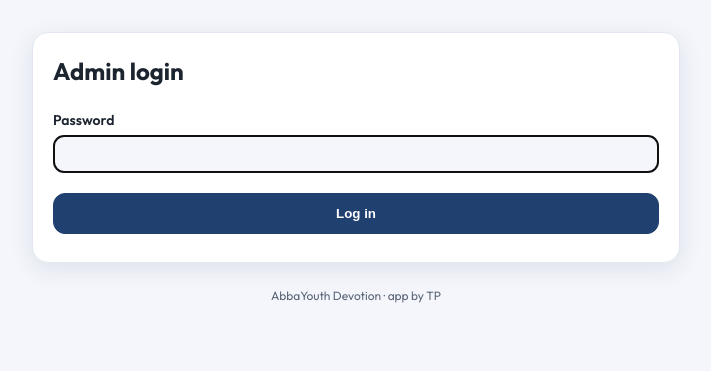
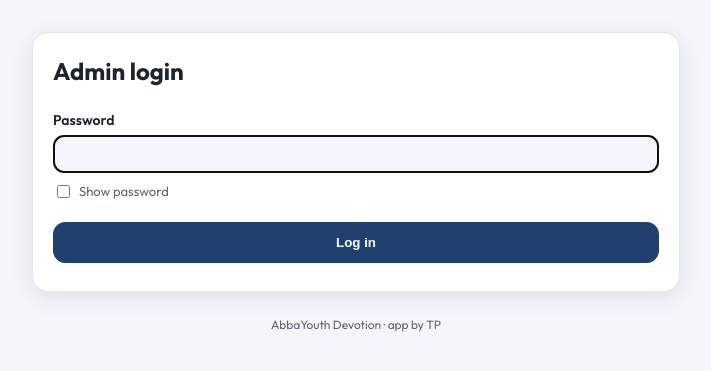
Before and after one commit to Bitha17/ay-devo-pdf-generator, a Flask app: page /admin/login in a window 1280 px wide. Shown: the part 65-436 px from the top of the page, without its empty margins (284-995 px from the left). Run offline with Flask 3, Linux system fonts and the light colour scheme; parts of the project's set-up code (start-up, migrations or seed data) failed here and were passed over.

Commit message:
feat: show-password checkbox on login; style admin text inputs
Replace the eye/monkey emoji toggle with a 'Show password' checkbox whose label stays constant (nothing swaps or shifts). Also style text inputs to match the other form fields.

Co-Authored-By: Claude Opus 4.8 (1M context) <noreply@anthropic.com>

```diff
--- a/static/style.css
+++ b/static/style.css
@@ -319,7 +319,7 @@ body {
   box-shadow: var(--shadow);
 }
 label { display: block; font-weight: 600; font-size: 14px; margin: 12px 0 4px; }
-input[type="file"], input[type="datetime-local"], input[type="password"] {
+input[type="text"], input[type="file"], input[type="datetime-local"], input[type="password"] {
   width: 100%;
   padding: 10px;
   border: 1px solid var(--border);
@@ -359,6 +359,19 @@ input[type="file"], input[type="datetime-local"], input[type="password"] {
   padding: 10px;
 }
 
+/* ---- "Show password" checkbox ---- */
+.pwshow {
+  display: flex;
+  align-items: center;
+  gap: 6px;
+  margin-top: 8px;
+  font-weight: 400;
+  font-size: 13px;
+  color: var(--muted);
+  cursor: pointer;
+}
+.pwshow input { width: auto; }
+
 .flash {
   background: #1f9d5522;
   color: #1f9d55;
--- a/templates/admin_login.html
+++ b/templates/admin_login.html
@@ -5,8 +5,17 @@
   <h2 style="margin-top:0">Admin login</h2>
   <form method="post">
     <label>Password</label>
-    <input type="password" name="password" autofocus required>
+    <input type="password" name="password" id="pw" autofocus required>
+    <label class="pwshow"><input type="checkbox" id="pwShow"> Show password</label>
     <div class="actions"><button class="btn primary" type="submit">Log in</button></div>
   </form>
 </div>
 {% endblock %}
+
+{% block scripts %}
+<script>
+  document.getElementById("pwShow").addEventListener("change", function () {
+    document.getElementById("pw").type = this.checked ? "text" : "password";
+  });
+</script>
+{% endblock %}
```
